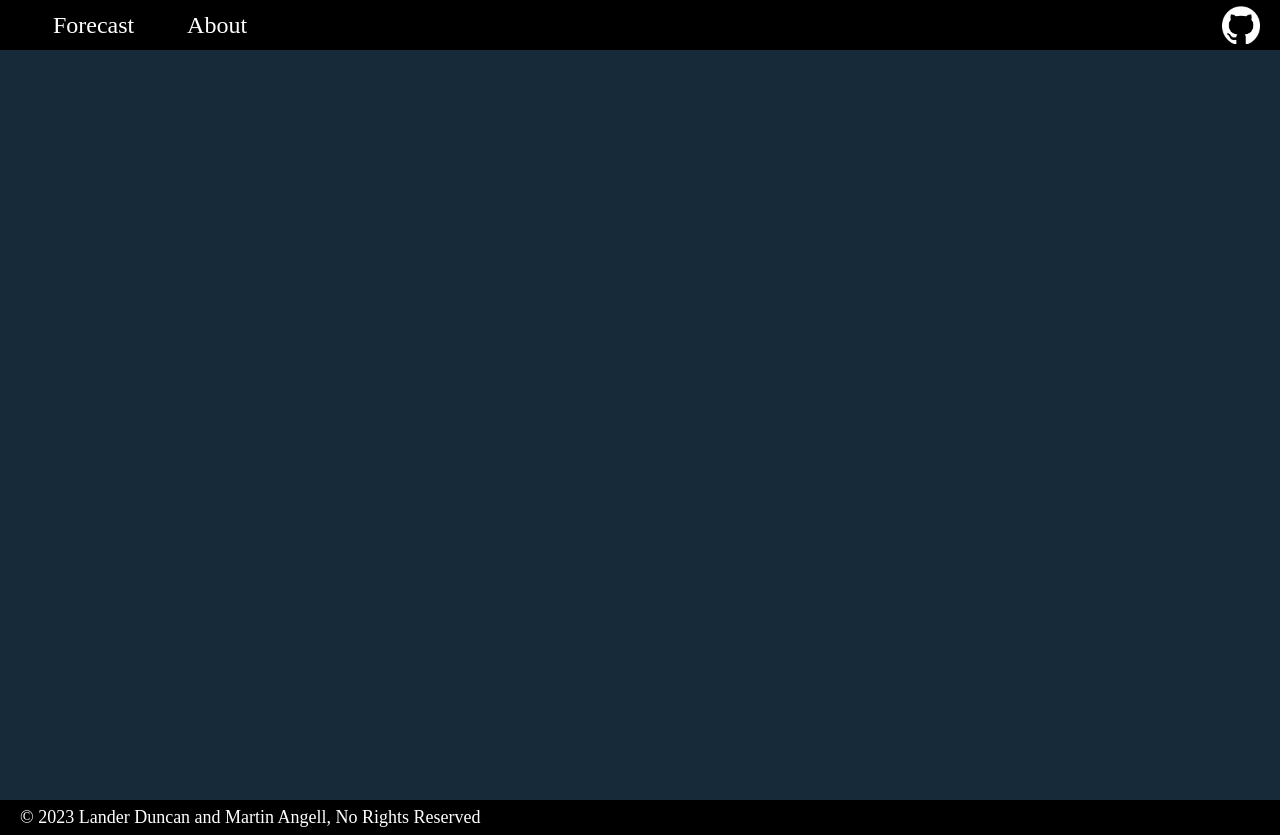
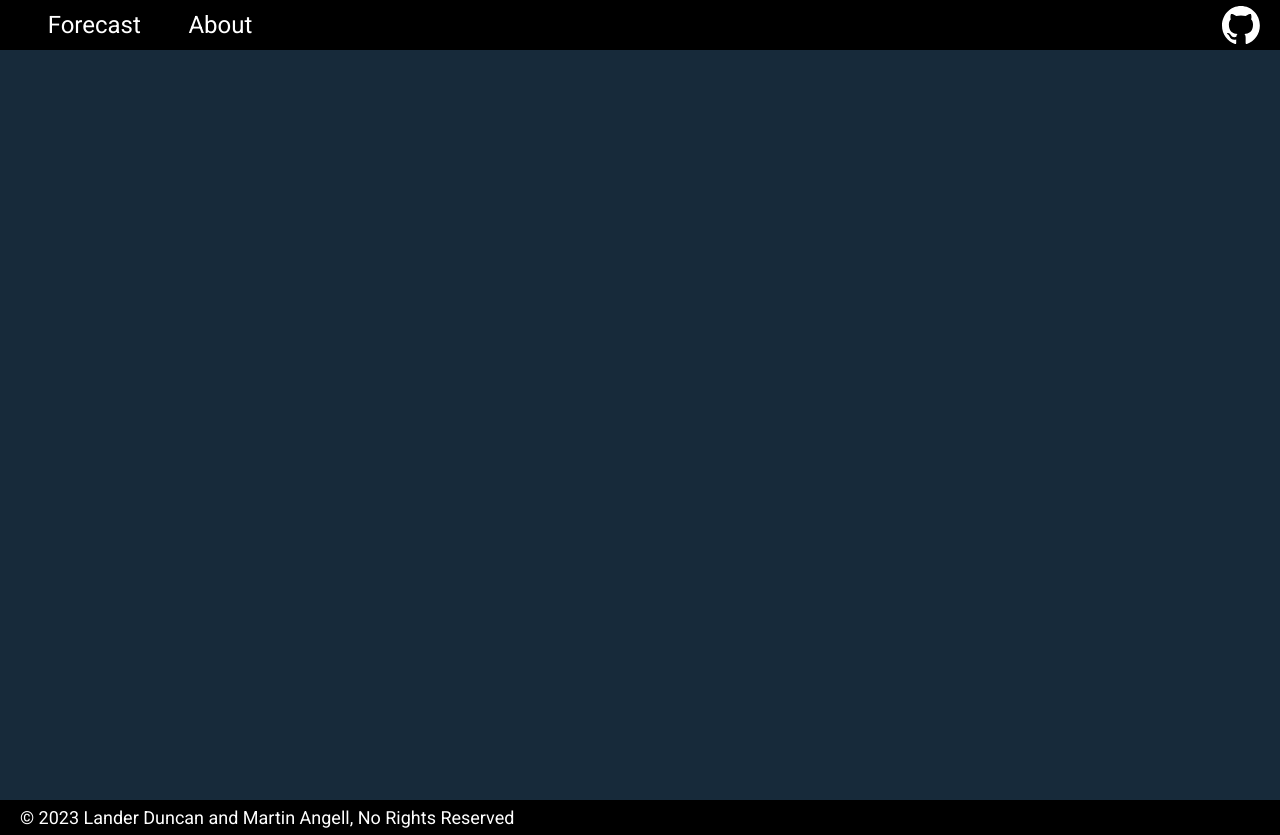
Before and after one commit to LanderDuncan/LSTMWeather, a React (Create React App) app in the folder frontend/: page / in a window 1280 px wide. Built offline with nearby package versions, Linux system fonts and the light colour scheme.

Commit message:
Made the UI a bit prettier with a new font and using SVG for GitHub logo to save load time

```diff
--- a/frontend/src/components/Header.tsx
+++ b/frontend/src/components/Header.tsx
@@ -6,8 +6,12 @@ const Header = () => {
         <a href="/about">About</a>
       </div>
       <div id="githubLogo">
-        <a href="https://github.com/LanderDuncan/LSTMWeather">
-          <img src="/github-mark-white.png" alt="GitHub logo" />
+        <a
+          href="https://github.com/LanderDuncan/LSTMWeather"
+          target="_blank"
+          rel="noreferrer"
+        >
+          <img src="/github-mark-white.svg" alt="GitHub logo" />
         </a>
       </div>
     </header>
--- a/frontend/src/css/general.css
+++ b/frontend/src/css/general.css
@@ -1,3 +1,5 @@
+@import url("https://fonts.googleapis.com/css?family=Roboto");
+
 * {
   margin: 0;
   border: 0;
@@ -24,6 +26,7 @@ header {
   text-decoration: none;
   line-height: 50px;
   font-size: x-large;
+  font-family: "Roboto";
 }
 
 #githubLogo {
@@ -44,7 +47,7 @@ header {
 /* Styling for the Body */
 #body {
   background-color: #172a3a;
-  width: 100vw;
+  width: 100%;
   height: calc(100vh - 50px);
 }
 
@@ -53,11 +56,20 @@ footer {
   width: 100%;
   height: 35px;
   background-color: #000000;
-  padding-left: 20px;
+  display: flex;
+  flex-direction: column;
+  justify-content: center;
 }
 
 footer p {
   color: white;
-  line-height: 35px;
   font-size: large;
+  font-family: "Roboto";
+  margin-left: 20px;
 }
+
+@media only screen and (max-width: 480px) {
+  footer p {
+    font-size: small;
+  }
+}
```
Also changed, not shown: frontend/public/github-mark-white.png (deleted), frontend/public/github-mark-white.svg (added), frontend/public/manifest.json.
